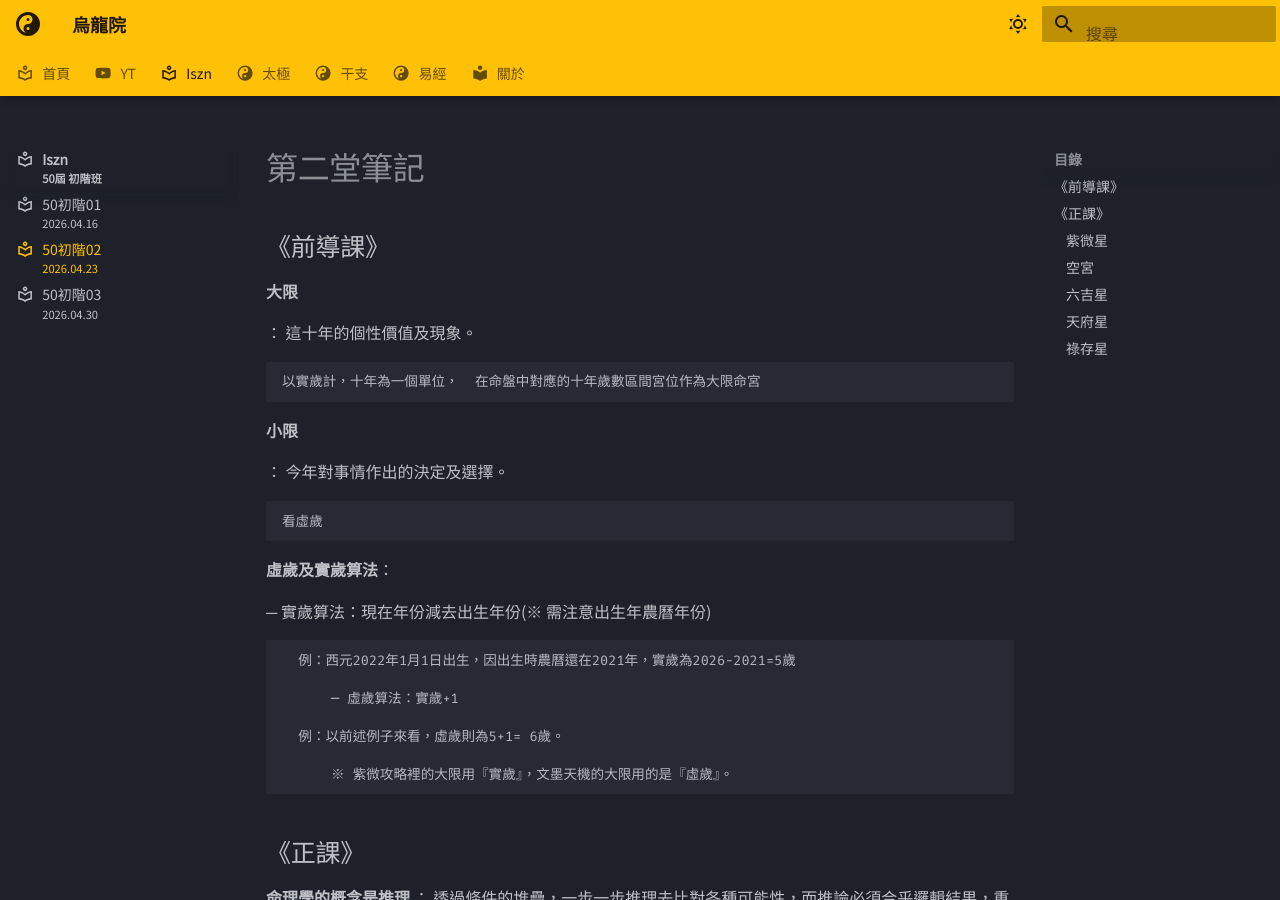
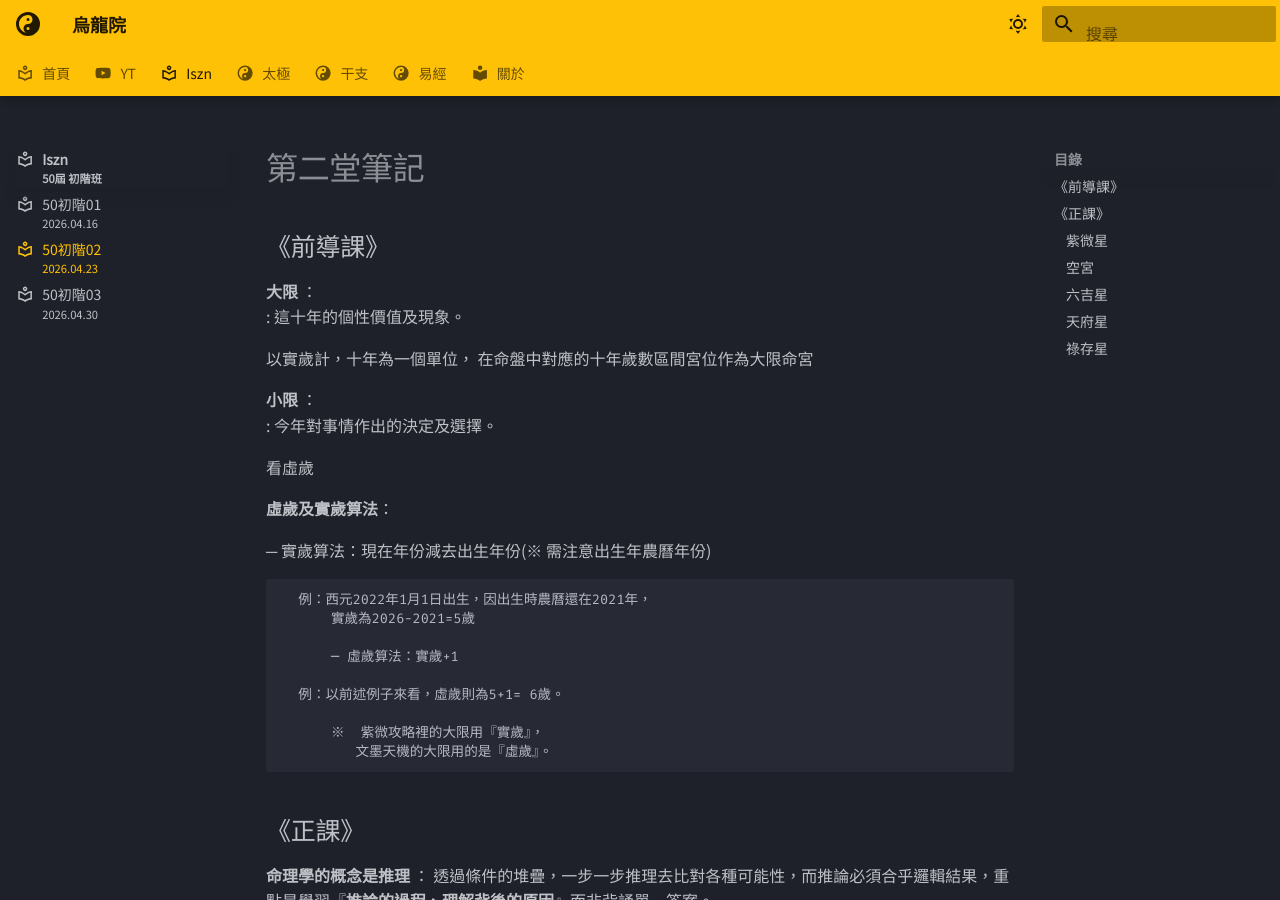
Before and after one commit to oolongyuan/oolongyuan.github.io, an MkDocs documentation site: the page built from docs/iszn/class_02.md, in a window 1280 px wide and 900 px high. Built offline with MkDocs 1.6.1 and Material for MkDocs 9.7.7, drawn with Linux system fonts in a browser that asks for light colours; some web fonts are replaced.

Commit message:
formatted

````diff
--- a/docs/iszn/class_02.md
+++ b/docs/iszn/class_02.md
@@ -9,31 +9,30 @@ subtitle: 2026.04.23
 
 ## 《前導課》
 
-**大限**
+**大限** ：
+:  這十年的個性價值及現象。
 
-：  這十年的個性價值及現象。
+   以實歲計，十年為一個單位，  在命盤中對應的十年歲數區間宮位作為大限命宮
 
-    以實歲計，十年為一個單位，  在命盤中對應的十年歲數區間宮位作為大限命宮
+**小限** ：
+:  今年對事情作出的決定及選擇。
 
-
-**小限**
-
-：  今年對事情作出的決定及選擇。
-
-    看虛歲
+   看虛歲
 
 **虛歲及實歲算法**：
 
  ─ 實歲算法：現在年份減去出生年份(※ 需注意出生年農曆年份)
 
 ```
-  例：西元2022年1月1日出生，因出生時農曆還在2021年，實歲為2026-2021=5歲
+  例：西元2022年1月1日出生，因出生時農曆還在2021年，
+      實歲為2026-2021=5歲
 
       ─ 虛歲算法：實歲+1
 
   例：以前述例子來看，虛歲則為5+1= 6歲。
 
-      ※ 紫微攻略裡的大限用『實歲』，文墨天機的大限用的是『虛歲』。
+      ※  紫微攻略裡的大限用『實歲』，
+         文墨天機的大限用的是『虛歲』。
 ```
 
 ## 《正課》
````
